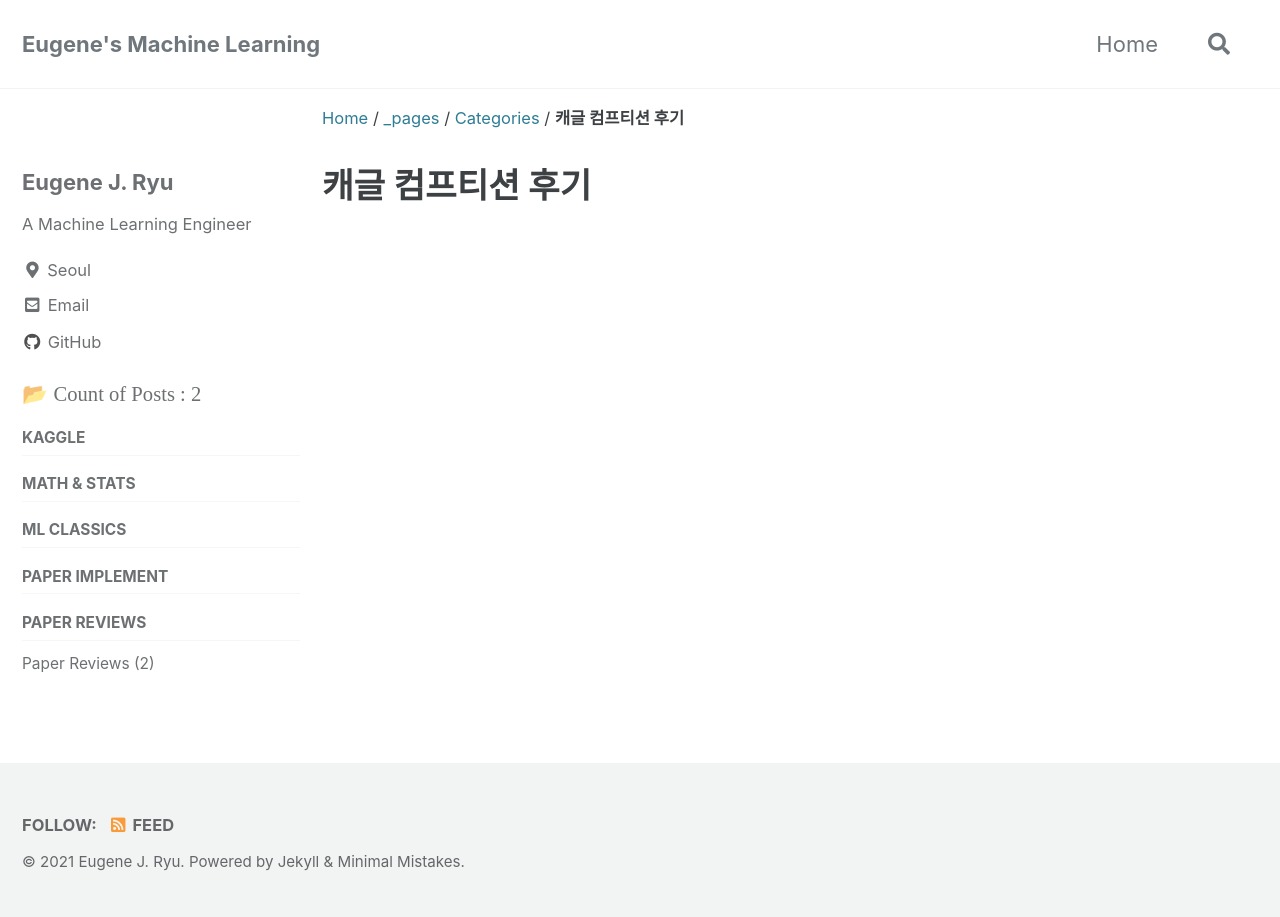
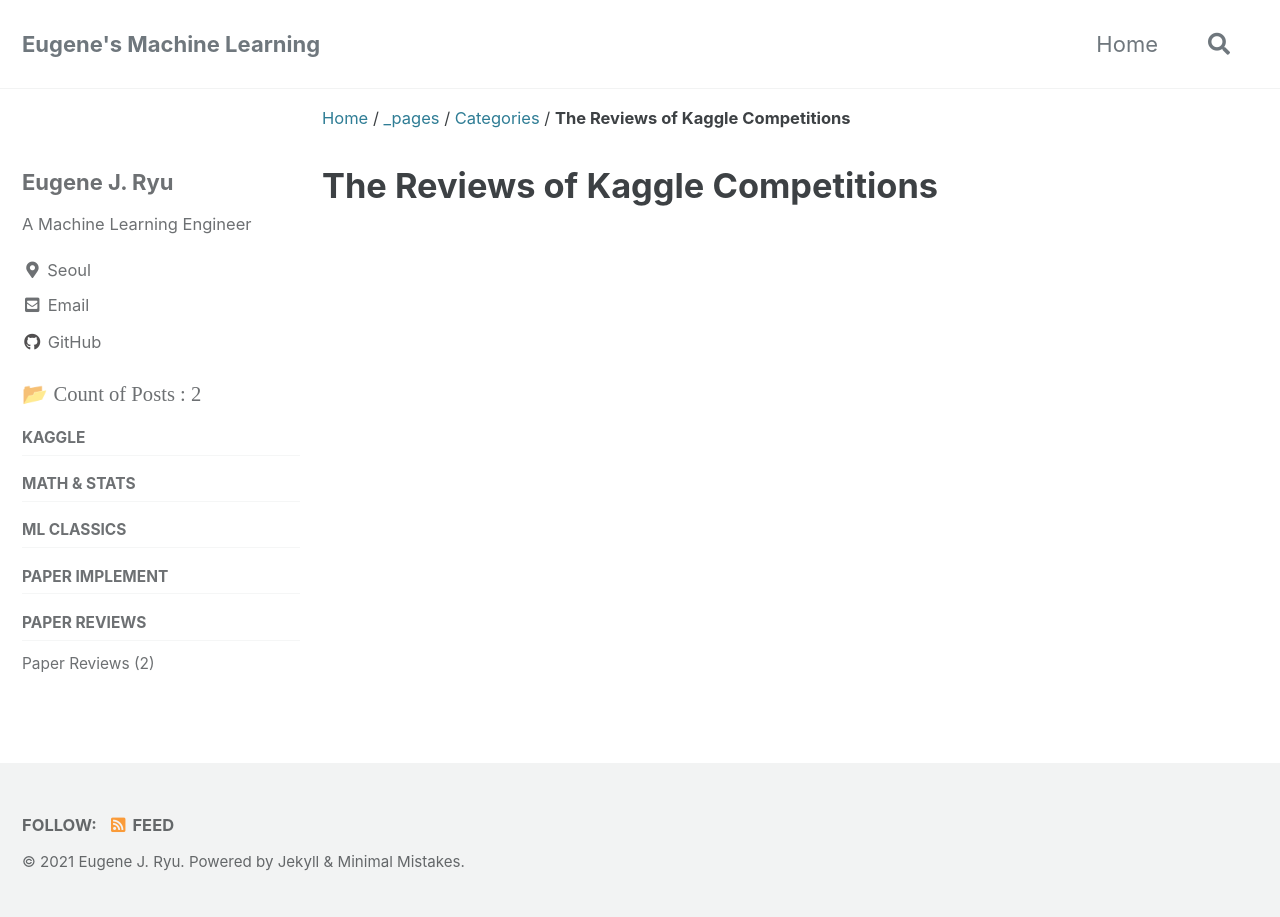
Before and after one commit to eugene-ryu/eugene-ryu.github.io, a Jekyll site: the page built from _pages/categories/kaggle.md, in a window 1280 px wide. Built offline with Jekyll 4.4.1, drawn with Linux system fonts in a browser that asks for light colours; cached includes are drawn as plain includes; comment, search, counter and statistics services are not loaded.

Commit message:
Update kaggle.md

```diff
--- a/_pages/categories/kaggle.md
+++ b/_pages/categories/kaggle.md
@@ -1,5 +1,5 @@
 ---
-title: "캐글 컴프티션 후기"
+title: "The Reviews of Kaggle Competitions"
 layout: archive
 pemalink: categories/kaggle
 author_profile: true
```
